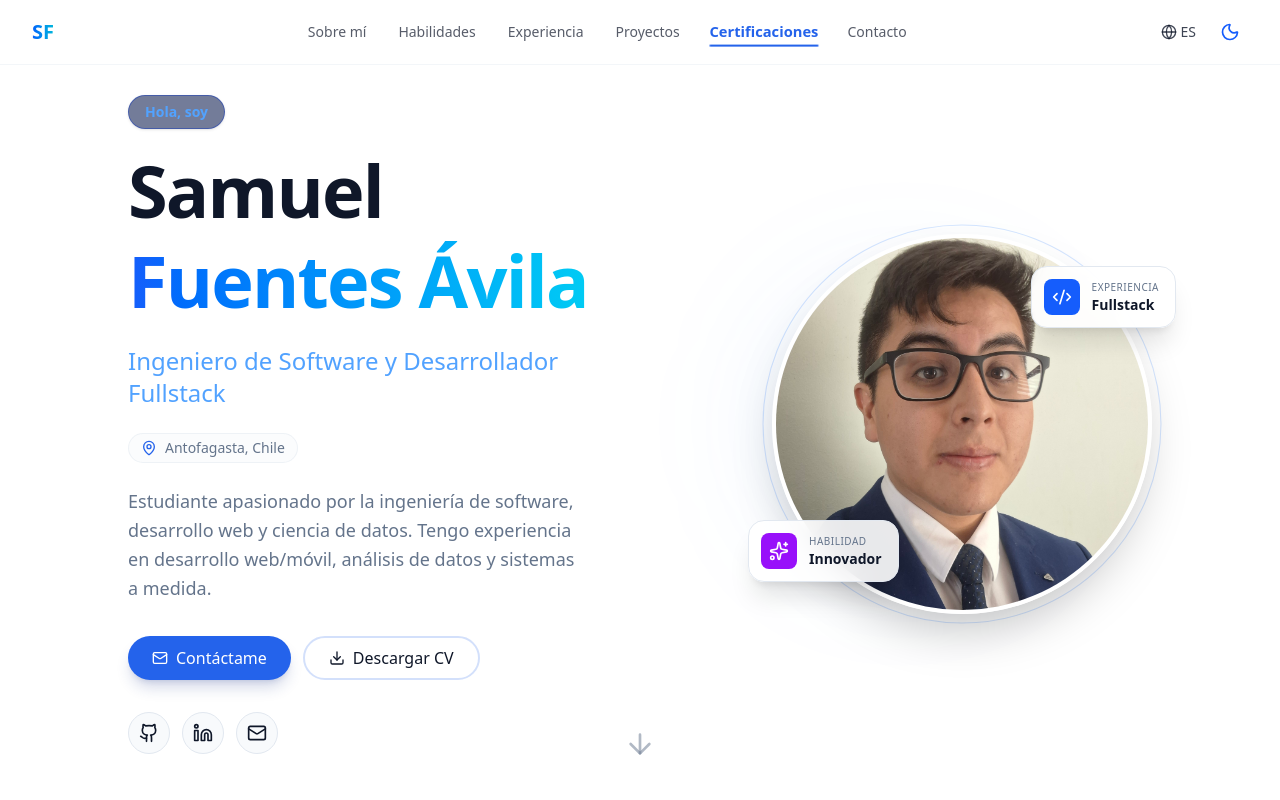
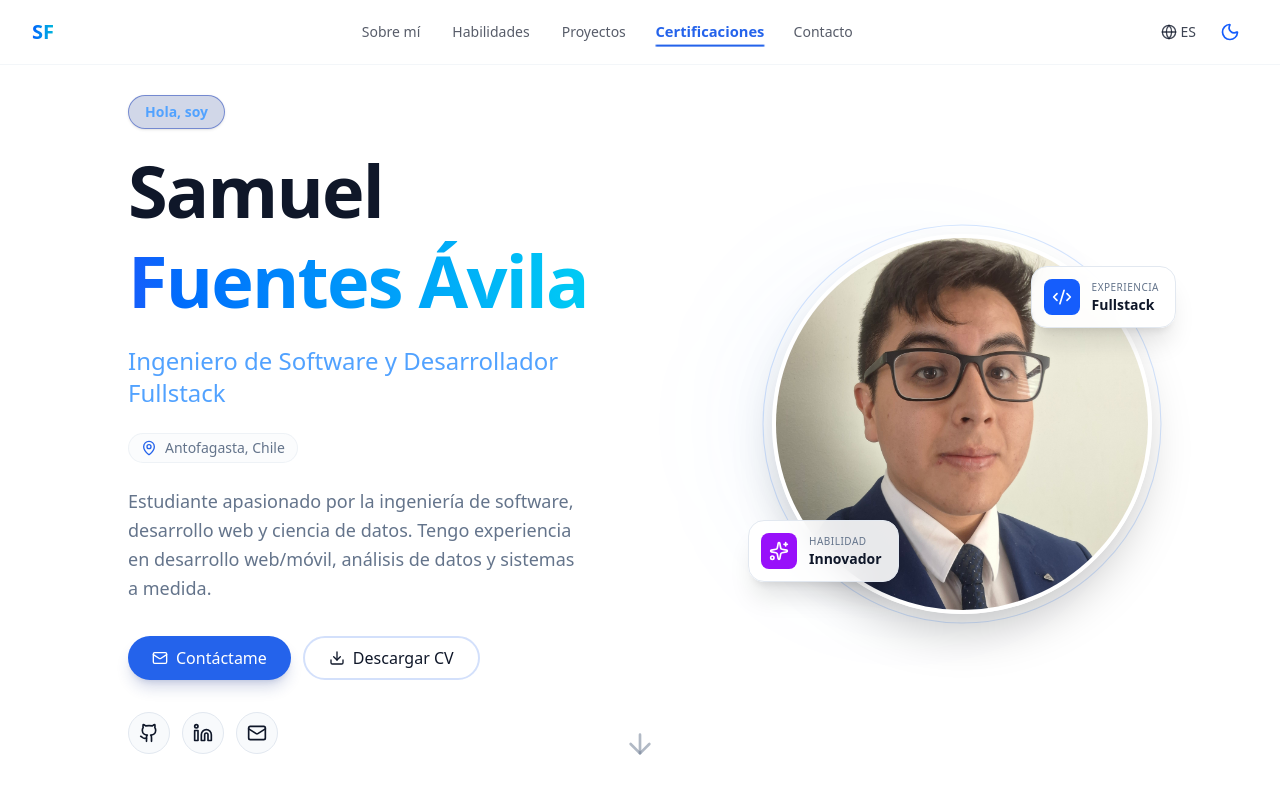
Before and after one commit to xPrismatico/portfolio, a Next.js app: page / in a window 1280 px wide. Shown: the top 800 px of the page. Built offline with nearby package versions, Linux system fonts and the light colour scheme.

Commit message:
fix: navbar experiences removed

```diff
--- a/src/components/layout/Navbar.tsx
+++ b/src/components/layout/Navbar.tsx
@@ -22,7 +22,7 @@ export default function Navbar() {
   const navLinks = [
     { name: t.navbar.about, href: "#about", id: "about" },
     { name: t.navbar.skills, href: "#skills", id: "skills" },
-    { name: t.navbar.experience, href: "#experience", id: "experience" },
+    //{ name: t.navbar.experience, href: "#experience", id: "experience" },
     { name: t.navbar.projects, href: "#projects", id: "projects" },
     { name: language === 'es' ? 'Certificaciones' : 'Certifications', href: "#certifications", id: "certifications" },
     { name: t.navbar.contact, href: "#contact", id: "contact" },
--- a/src/components/sections/Hero.tsx
+++ b/src/components/sections/Hero.tsx
@@ -25,7 +25,7 @@ export default function Hero() {
 
             {/* Etiqueta "Hola, soy" */}
             <div className="flex justify-center md:justify-start">
-                 <span className="rounded-full bg-blue-950/60 border border-blue-800/50 px-4 py-1.5 text-sm font-semibold text-blue-400 backdrop-blur-sm shadow-sm">
+                 <span className="rounded-full bg-blue-900/20 border border-blue-800/50 px-4 py-1.5 text-sm font-semibold text-blue-400 backdrop-blur-sm shadow-sm">
                     {language === "es" ? "Hola, soy" : "Hello, I'm"}
                  </span>
             </div>
```
